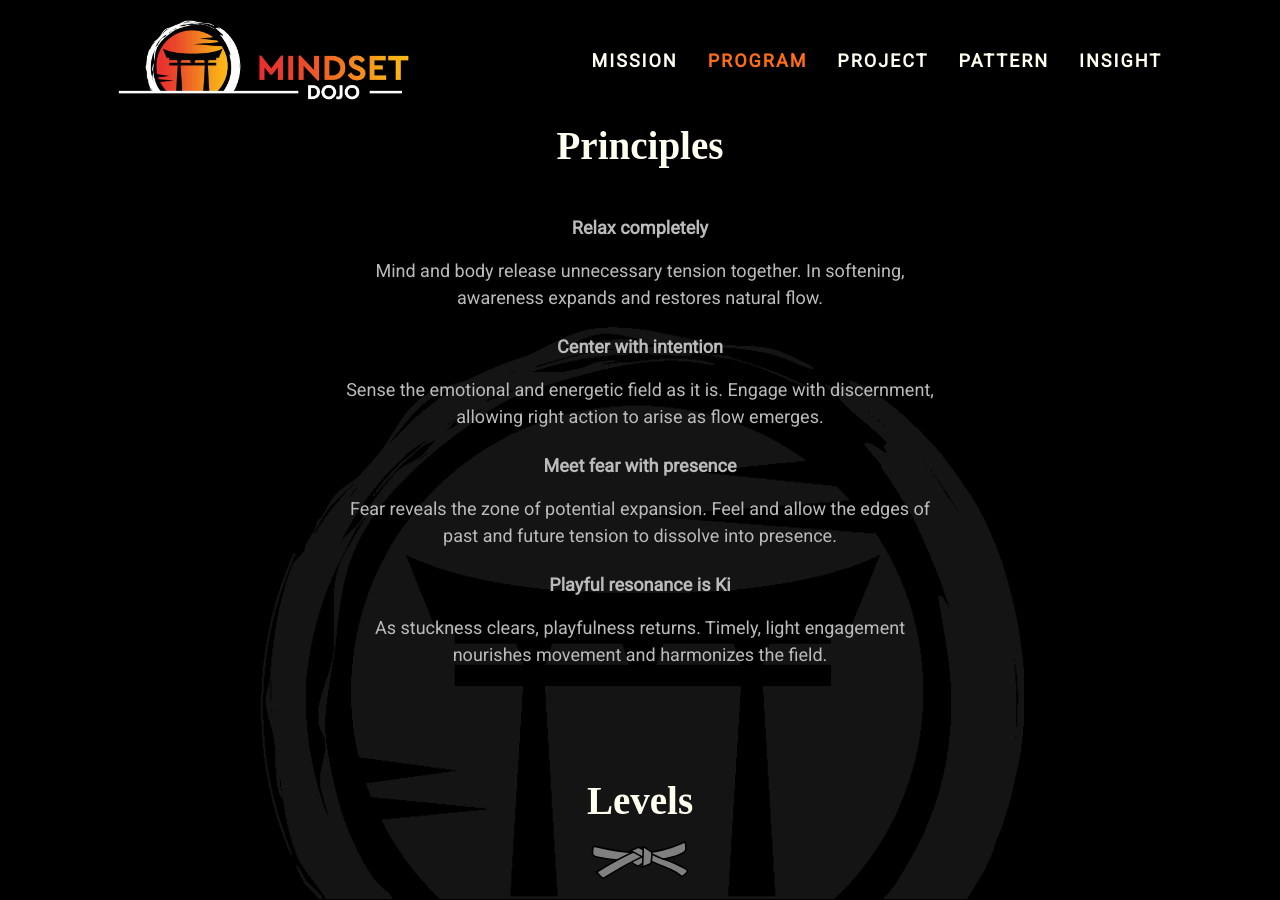
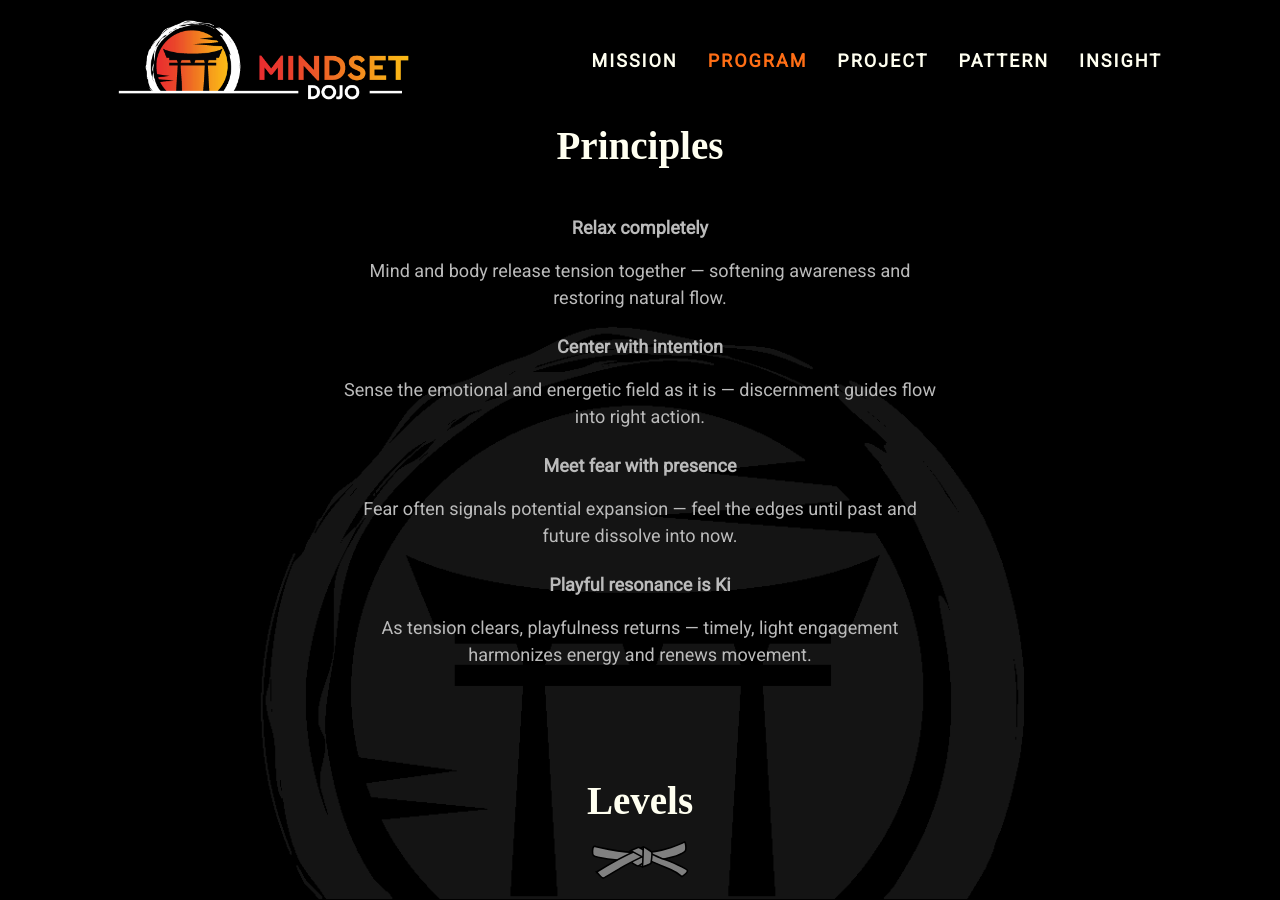
Before and after one commit to mindset-dojo/mindset-dojo.github.io, a Jekyll site: the page built from program.md, in a window 1280 px wide and 900 px high, scrolled down 678 px. Built offline with Jekyll 4.4.1, drawn with Linux system fonts in a browser that asks for light colours; some web fonts are replaced.

Commit message:
refactor: streamline program principles

```diff
--- a/_data/program.yaml
+++ b/_data/program.yaml
@@ -23,16 +23,16 @@ sections:
       items:
         - id: "relax"
           label: "Relax completely"
-          description: "Mind and body release unnecessary tension together. In softening, awareness expands and restores natural flow."
+          description: "Mind and body release tension together — softening awareness and restoring natural flow."
         - id: "center"
           label: "Center with intention"
-          description: "Sense the emotional and energetic field as it is. Engage with discernment, allowing right action to arise as flow emerges."
+          description: "Sense the emotional and energetic field as it is — discernment guides flow into right action."
         - id: "meet"
           label: "Meet fear with presence"
-          description: "Fear reveals the zone of potential expansion. Feel and allow the edges of past and future tension to dissolve into presence."
+          description: "Fear often signals potential expansion — feel the edges until past and future dissolve into now."
         - id: "ki"
           label: "Playful resonance is Ki"
-          description: "As stuckness clears, playfulness returns. Timely, light engagement nourishes movement and harmonizes the field."
+          description: "As tension clears, playfulness returns — timely, light engagement harmonizes energy and renews movement."
   - type: levels
     data:
       label: "Levels"
```
